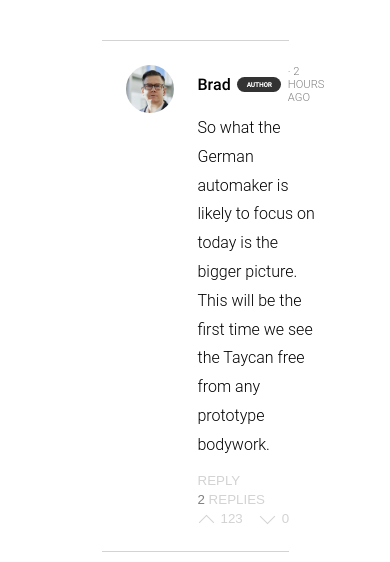
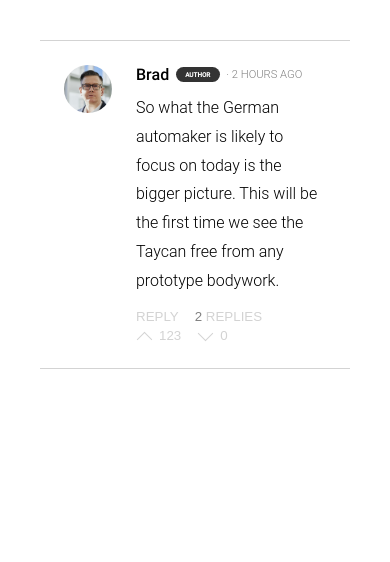
Before and after one commit to wahidrahim/vue-nested-comments, a Vue app: page / in a window 390 px wide. Shown: the top 562 px of the page. Built offline with nearby package versions, Linux system fonts and the light colour scheme; a web font is replaced by a local one.

Commit message:
update responsive styling

```diff
--- a/src/App.vue
+++ b/src/App.vue
@@ -29,5 +29,9 @@ export default {
 
 #app {
   padding: 3.2rem 25%;
+
+  @media (max-width: 768px) {
+    padding: 3.2rem;
+  }
 }
 </style>
--- a/src/components/Comment.vue
+++ b/src/components/Comment.vue
@@ -30,6 +30,7 @@
         />
       </div>
     </div>
+
     <div class="replies" v-if="isRepliesVisible">
       <Comment
         class="reply"
```
